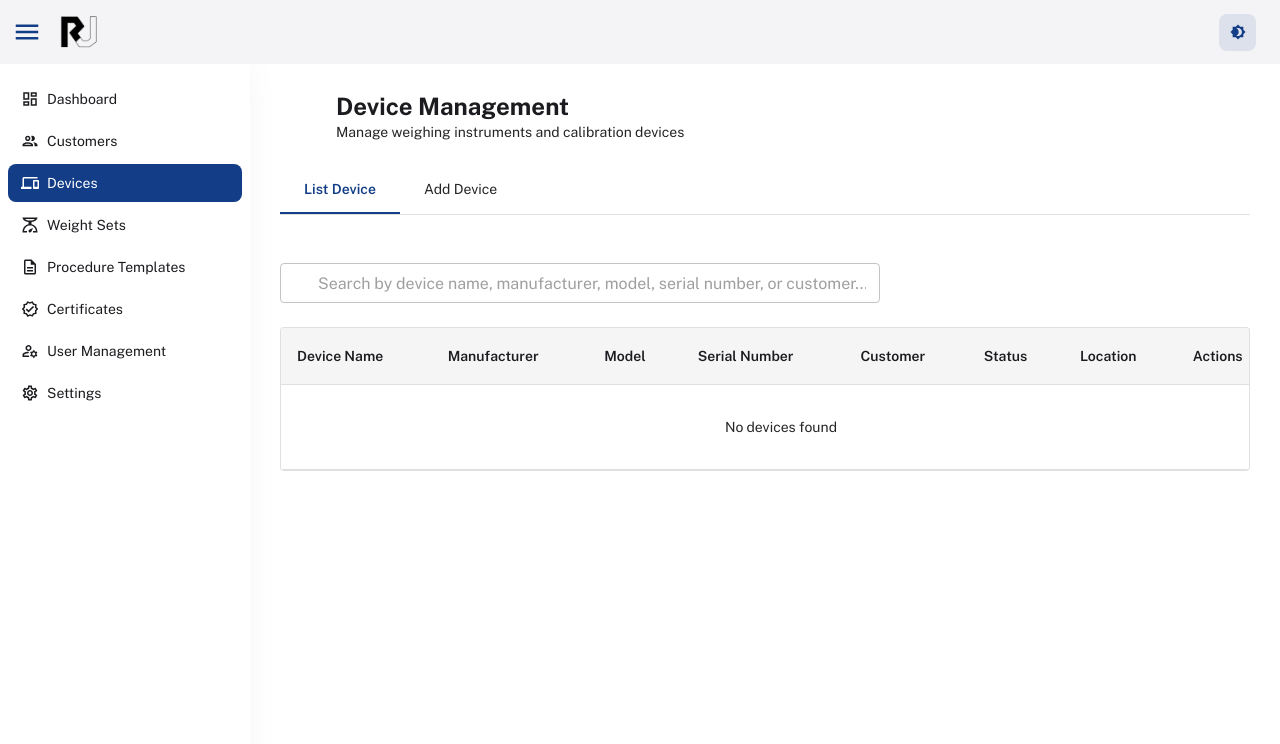
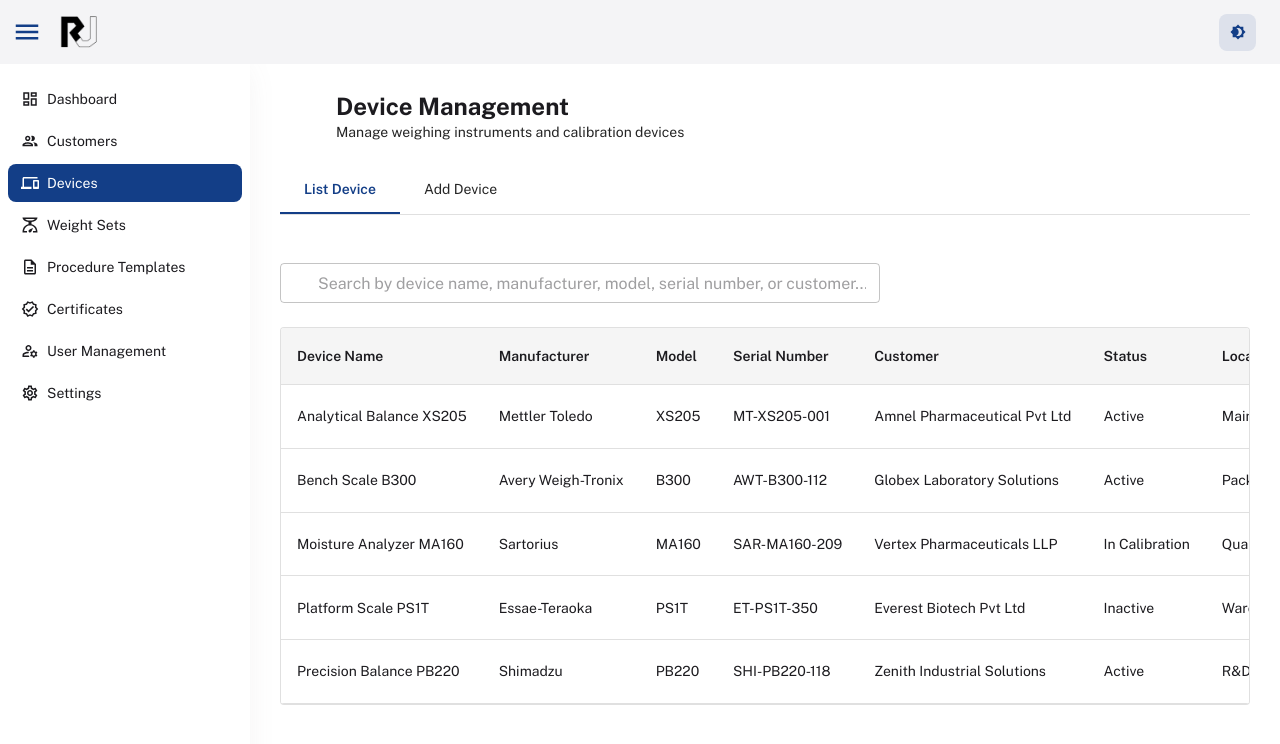
Before and after one commit to dhavalinventam/RJ-Technologies-Calibration-Certificate-Penal, a React (Vite) app: page /devices in a window 1280 px wide. Shown: the top 744 px of the page. Built offline with nearby package versions, Linux system fonts and the light colour scheme; some icons are missing.

Commit message:
dummy data add

```diff
--- a/src/pages/protected/certificates/CreateCertificate.jsx
+++ b/src/pages/protected/certificates/CreateCertificate.jsx
@@ -37,7 +37,7 @@
   'Repeatability',
   'Uncertainty',
   'Reference Weights',
-  'Engineer & Signature',
+  // 'Engineer & Signature',
   'Preview & Generate'
 ]
 
--- a/src/pages/protected/customers/index.tsx
+++ b/src/pages/protected/customers/index.tsx
@@ -76,12 +76,48 @@
   const [customers, setCustomers] = useState<Customer[]>([
     {
       id: '1',
-      name: 'amnel',
-      company: 'amnel pharmacutical pvt ltd',
-      location: 'admedabad, gujarat',
-      contactPerson: 'urmil patel',
+      name: 'Amnel',
+      company: 'Amnel Pharmaceutical Pvt Ltd',
+      location: 'Ahmedabad, Gujarat',
+      contactPerson: 'Urmil Patel',
       mobile: '9876543210',
-      email: 'rjtechnologies99@gmail.com'
+      email: 'urmil.patel@amnel.com'
+    },
+    {
+      id: '2',
+      name: 'Globex Labs',
+      company: 'Globex Laboratory Solutions',
+      location: 'Vadodara, Gujarat',
+      contactPerson: 'Rekha Sharma',
+      mobile: '9825034567',
+      email: 'rekha.sharma@globexlabs.in'
+    },
+    {
+      id: '3',
+      name: 'Vertex Pharma',
+      company: 'Vertex Pharmaceuticals LLP',
+      location: 'Mumbai, Maharashtra',
+      contactPerson: 'Rohan Desai',
+      mobile: '9898076543',
+      email: 'rohan.desai@vertexpharma.com'
+    },
+    {
+      id: '4',
+      name: 'Everest Biotech',
+      company: 'Everest Biotech Pvt Ltd',
+      location: 'Surat, Gujarat',
+      contactPerson: 'Nisha Shah',
+      mobile: '9012304567',
+      email: 'nisha.shah@everestbio.com'
+    },
+    {
+      id: '5',
+      name: 'Zenith Industries',
+      company: 'Zenith Industrial Solutions',
+      location: 'Pune, Maharashtra',
+      contactPerson: 'Ajay Kulkarni',
+      mobile: '9123456780',
+      email: 'ajay.kulkarni@zenithind.in'
     }
   ])
 
--- a/src/pages/protected/devices/index.tsx
+++ b/src/pages/protected/devices/index.tsx
@@ -96,7 +96,83 @@
   const [searchTerm, setSearchTerm] = useState('')
 
   // Sample device data - replace with actual data from API
-  const [devices, setDevices] = useState<Device[]>([])
+  const [devices, setDevices] = useState<Device[]>([
+    {
+      id: '1',
+      deviceName: 'Analytical Balance XS205',
+      manufacturer: 'Mettler Toledo',
+      model: 'XS205',
+      serialNumber: 'MT-XS205-001',
+      tagNumber: 'MT-01',
+      terminalModel: 'MT-TP20',
+      maxCapacity: '220 g',
+      readability: '0.01 mg',
+      verificationValue: '0.05 mg',
+      status: 'Active',
+      location: 'Main Lab',
+      customer: 'Amnel Pharmaceutical Pvt Ltd'
+    },
+    {
+      id: '2',
+      deviceName: 'Bench Scale B300',
+      manufacturer: 'Avery Weigh-Tronix',
+      model: 'B300',
+      serialNumber: 'AWT-B300-112',
+      tagNumber: 'AV-11',
+      terminalModel: 'XT-200',
+      maxCapacity: '300 kg',
+      readability: '0.02 kg',
+      verificationValue: '0.05 kg',
+      status: 'Active',
+      location: 'Packaging Unit',
+      customer: 'Globex Laboratory Solutions'
+    },
+    {
+      id: '3',
+      deviceName: 'Moisture Analyzer MA160',
+      manufacturer: 'Sartorius',
+      model: 'MA160',
+      serialNumber: 'SAR-MA160-209',
+      tagNumber: 'SAR-07',
+      terminalModel: 'S-Touch',
+      maxCapacity: '160 g',
+      readability: '0.001 g',
+      verificationValue: '0.003 g',
+      status: 'In Calibration',
+      location: 'Quality Lab',
+      customer: 'Vertex Pharmaceuticals LLP'
+    },
+    {
+      id: '4',
+      deviceName: 'Platform Scale PS1T',
+      manufacturer: 'Essae-Teraoka',
+      model: 'PS1T',
+      serialNumber: 'ET-PS1T-350',
+      tagNumber: 'ET-05',
+      terminalModel: 'ETX-15',
+      maxCapacity: '1000 kg',
+      readability: '0.1 kg',
+      verificationValue: '0.2 kg',
+      status: 'Inactive',
+      location: 'Warehouse',
+      customer: 'Everest Biotech Pvt Ltd'
+    },
+    {
+      id: '5',
+      deviceName: 'Precision Balance PB220',
+      manufacturer: 'Shimadzu',
+      model: 'PB220',
+      serialNumber: 'SHI-PB220-118',
+      tagNumber: 'SH-18',
+      terminalModel: 'STX-21',
+      maxCapacity: '220 g',
+      readability: '0.1 mg',
+      verificationValue: '0.2 mg',
+      status: 'Active',
+      location: 'R&D Lab',
+      customer: 'Zenith Industrial Solutions'
+    }
+  ])
 
   // Sample customers for dropdown
   const [customers] = useState([{ id: '1', name: 'amnel', company: 'amnel pharmacutical pvt ltd' }])
--- a/src/pages/protected/weight-sets/index.tsx
+++ b/src/pages/protected/weight-sets/index.tsx
@@ -48,12 +48,48 @@
   const [weightSets, setWeightSets] = useState<WeightSet[]>([
     {
       id: '1',
-      weightSetNo: 'Colgate std. Weights – 20 kg',
+      weightSetNo: 'Colgate Std. Weights – 20 kg',
       certificateNumber: 'KC/M/0097/25-27',
       class: 'M1',
       dateOfIssue: '12.08.2025',
       calibrationDueDate: '11.08.2027',
       createdAt: '14.10.2025 18:39'
+    },
+    {
+      id: '2',
+      weightSetNo: 'Amnel Pharma Weights – 5 kg',
+      certificateNumber: 'RJ/M/0145/25-27',
+      class: 'F2',
+      dateOfIssue: '03.09.2025',
+      calibrationDueDate: '02.09.2026',
+      createdAt: '05.09.2025 09:15'
+    },
+    {
+      id: '3',
+      weightSetNo: 'Vertex Lab Weights – 10 kg',
+      certificateNumber: 'RJ/M/0225/24-26',
+      class: 'M2',
+      dateOfIssue: '18.11.2024',
+      calibrationDueDate: '17.11.2026',
+      createdAt: '19.11.2024 16:42'
+    },
+    {
+      id: '4',
+      weightSetNo: 'Everest Biotech Weights – 50 kg',
+      certificateNumber: 'RJ/M/0310/25-27',
+      class: 'M1',
+      dateOfIssue: '22.01.2025',
+      calibrationDueDate: '21.01.2027',
+      createdAt: '24.01.2025 11:20'
+    },
+    {
+      id: '5',
+      weightSetNo: 'Zenith Industries Weights – 2 kg',
+      certificateNumber: 'RJ/M/0412/25-26',
+      class: 'F1',
+      dateOfIssue: '05.02.2025',
+      calibrationDueDate: '04.02.2026',
+      createdAt: '06.02.2025 14:08'
     }
   ])
 
```
